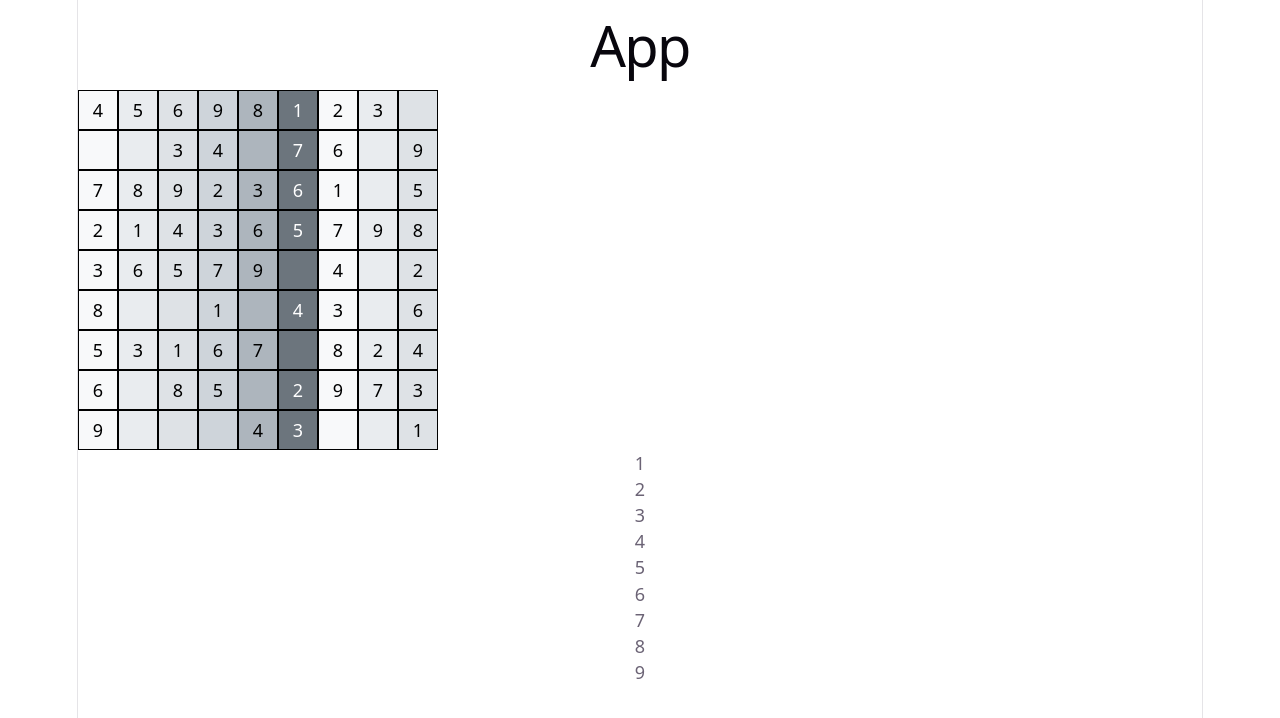
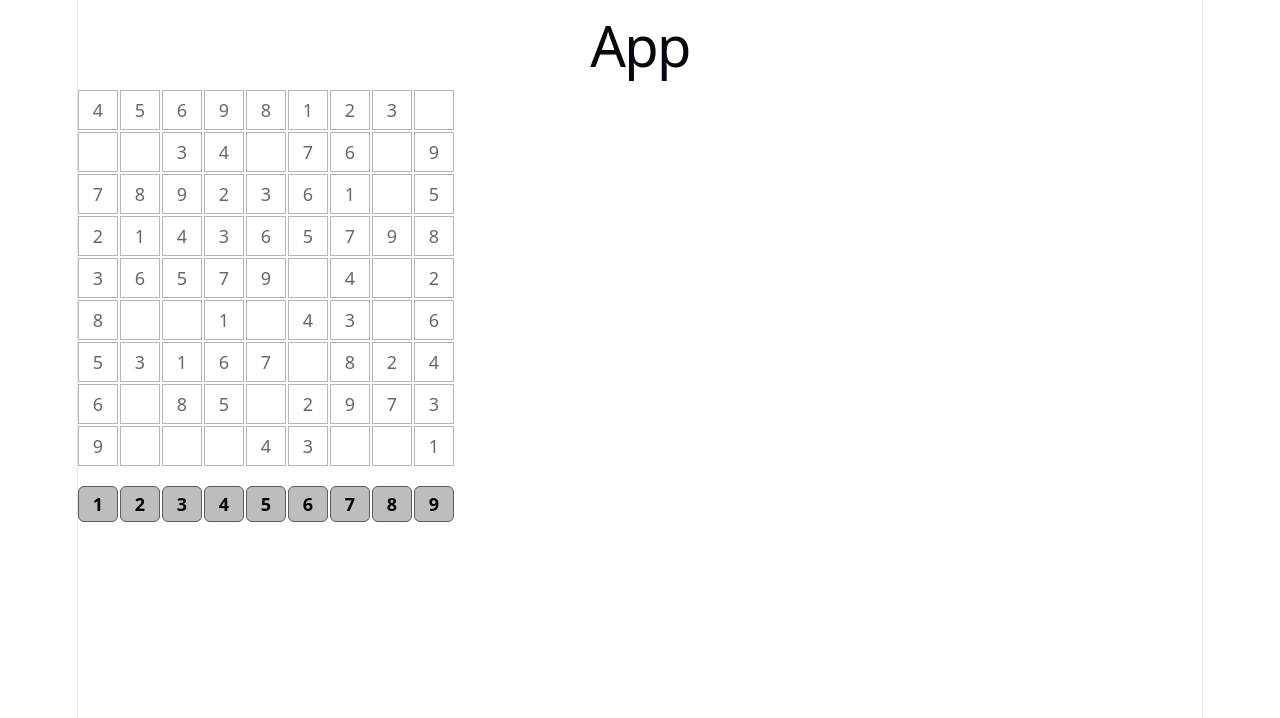
Before and after one commit to vijayveldurai2/sudoku, a React (Vite) app: page / in a window 1280 px wide. Shown: the top 718 px of the page. Built offline with nearby package versions, Linux system fonts and the light colour scheme.

Commit message:
feat: style Sudoku board and key input components

```diff
--- a/src/App.css
+++ b/src/App.css
@@ -0,0 +1,26 @@
+.board {
+  display: flex;
+  flex-direction: column;
+  gap: 2px;
+}
+
+.row {
+  display: flex;
+  gap: 2px;
+}
+
+.cell {
+  width: 40px;
+  height: 40px;
+  border: 1px solid #b4b4b4;
+  display: flex;
+  align-items: center;
+  justify-content: center;
+  cursor: pointer;
+  background: white;
+}
+
+.cell.selected {
+  background: #ffe082;
+  border-color: #f9a825;
+}
--- a/src/components/Board.tsx
+++ b/src/components/Board.tsx
@@ -14,7 +14,8 @@ export default function Board() {
     cellIndex: 0,
     rowIndex: 0,
     value: 0,
-  }); // refactor
+  });
+  const [selectedCell, setSelectedCell] = React.useState<string | null>(null);
   const sudoku = React.useMemo(() => new Sudoku(), []);
 
   React.useEffect(() => {
@@ -36,8 +37,9 @@ export default function Board() {
   }, [sudoku, value]);
   const handleCellClick = (rowIndex: number, cellIndex: number) => {
     setValue({ ...value, rowIndex, cellIndex });
+    setSelectedCell(`${rowIndex}-${cellIndex}`);
     console.log(`Cell clicked at row ${rowIndex}, column ${cellIndex}`);
-  }
+  };
   return (
     <>
     <div className="board">
@@ -45,11 +47,11 @@ export default function Board() {
         <div key={rowIndex} className="row">
           {row.map((cell, cellIndex) => (
             <div
-              className="cell"
+              className={`cell ${selectedCell === `${rowIndex}-${cellIndex}` ? "selected" : ""}`}
               key={cellIndex}
-                onClick={() => {
-                    handleCellClick(rowIndex, cellIndex);
-                }}
+              onClick={() => {
+                handleCellClick(rowIndex, cellIndex);
+              }}
             >
               {cell === 0 ? "" : cell}
             </div>
--- a/src/components/Keys.tsx
+++ b/src/components/Keys.tsx
@@ -11,7 +11,7 @@ export default function Keys({setSelectedKey}: {setSelectedKey: (key: number) =>
         <div className='key-row'>
             {
                 Array(9).fill(0).map((_, index) => (
-                    <div className='key' key={index} onClick={() => handleKeyClick(index + 1)}>
+                    <div className='key-button' key={index} onClick={() => handleKeyClick(index + 1)}>
                         {index + 1}
                     </div>
                 ))
--- a/src/index.css
+++ b/src/index.css
@@ -112,27 +112,27 @@ p {
   align-items: center;
   justify-content: center;
 }
-.row > .cell:nth-child(6n+1) {
-  background: #f8f9fa;
-  color: #000;
+.key-row{
+  display: flex;
+  margin-top: 20px;
 }
-.row > .cell:nth-child(6n+2) {
-  background: #e9ecef;
-  color: #000;
+.key-button{
+  width: 40px;
+  height: 36px;
+  border: 1px solid rgb(92, 92, 92);
+  background-color: #bdbdbd;
+  display: flex;
+  align-items: center;
+  justify-content: center;
+  margin-right: 2px;
+  color: black;
+  border-radius: 6px;
+  cursor: pointer;
+  font-weight: bold;
 }
-.row > .cell:nth-child(6n+3) {
-  background: #dee2e6;
-  color: #000;
+.key-button:hover {
+  background-color: #9e9e9e;
 }
-.row > .cell:nth-child(6n+4) {
-  background: #ced4da;
-  color: #000;
+.key-button:active {
+  background-color: #757575;
 }
-.row > .cell:nth-child(6n+5) {
-  background: #adb5bd;
-  color: #000;
-}
-.row > .cell:nth-child(6n+6) {
-  background: #6c757d;
-  color: #fff;
-}
```
